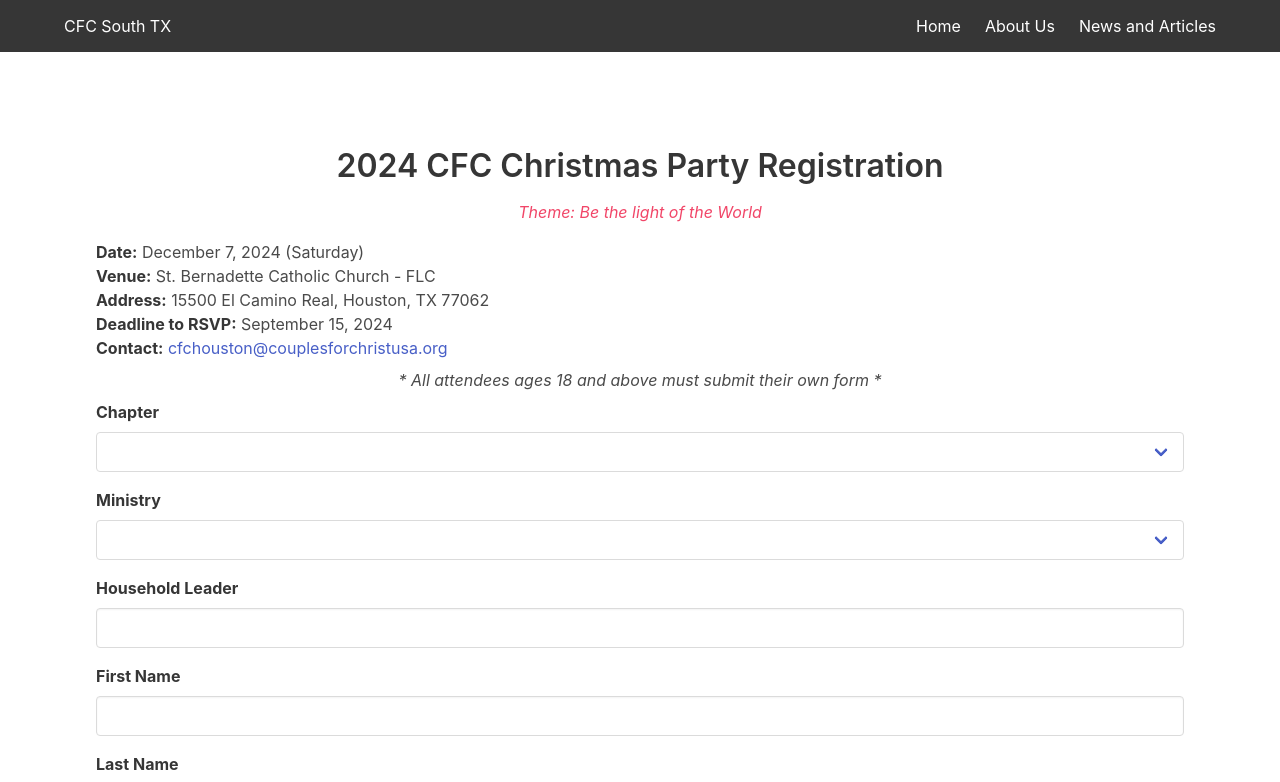
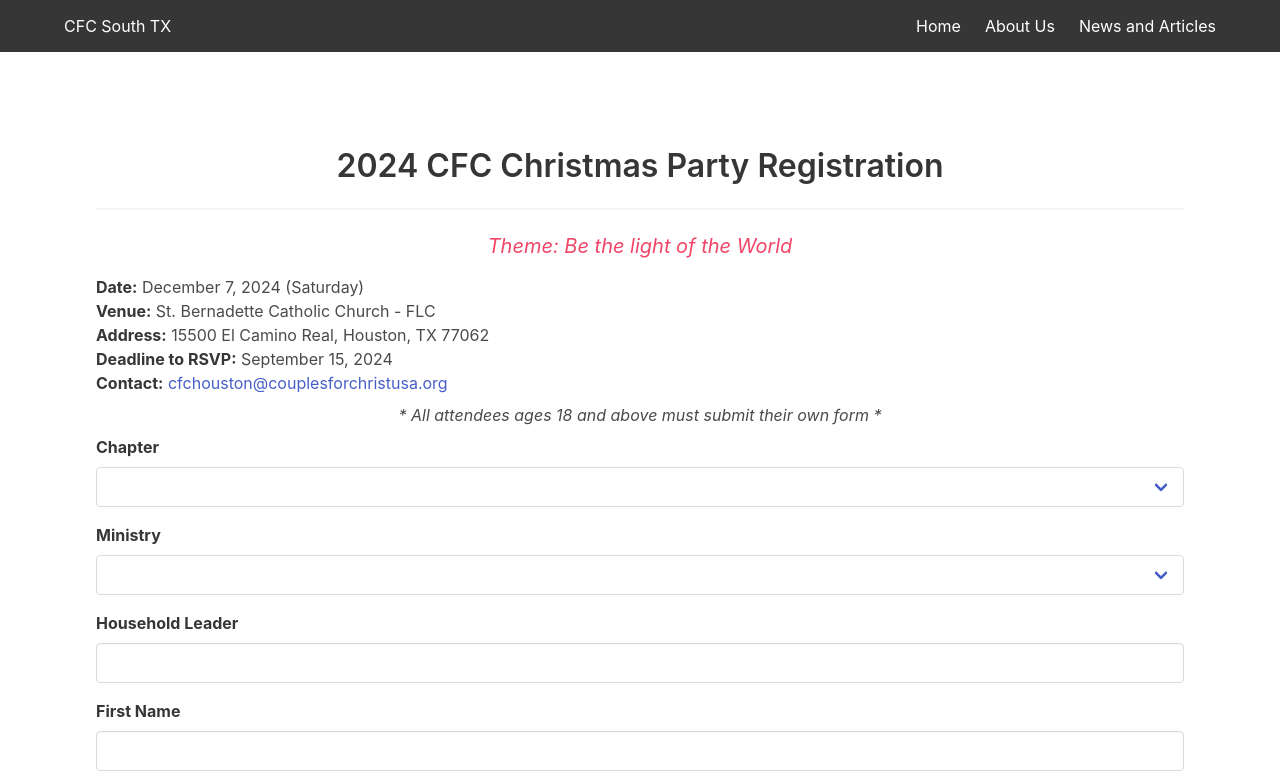
Before and after one commit to joshbatac/couples_for_christ_houston, a Vue app in the folder frontend/: page /register in a window 1280 px wide. Shown: the top 782 px of the page. Built offline with nearby package versions, Linux system fonts and the light colour scheme.

Commit message:
bigger text

```diff
--- a/frontend/src/views/RegistrationPage.vue
+++ b/frontend/src/views/RegistrationPage.vue
@@ -3,7 +3,8 @@
   <meta name="viewport" content="width=device-width, initial-scale=1.0" />
   <div class="container">
     <h1 class="title has-text-centered">2024 CFC Christmas Party Registration</h1>
-    <h3 class="has-text-danger has-text-centered"><i>Theme: Be the light of the World</i></h3>
+    <hr>
+    <h2 class="has-text-danger has-text-centered subtitle"><i>Theme: Be the light of the World</i></h2>
     <p class="left-justified"><strong>Date:</strong> December 7, 2024 (Saturday)</p>
     <p class="left-justified"><strong>Venue:</strong> St. Bernadette Catholic Church - FLC</p>
     <p class="left-justified"><strong>Address:</strong> 15500 El Camino Real, Houston, TX 77062</p>
@@ -369,6 +370,9 @@
 }
 
 /* Header and Paragraph Styling */
+h1 {
+  margin-bottom: px;
+}
 h3.has-text-centered {
   margin-bottom: 1rem;
 }
```
